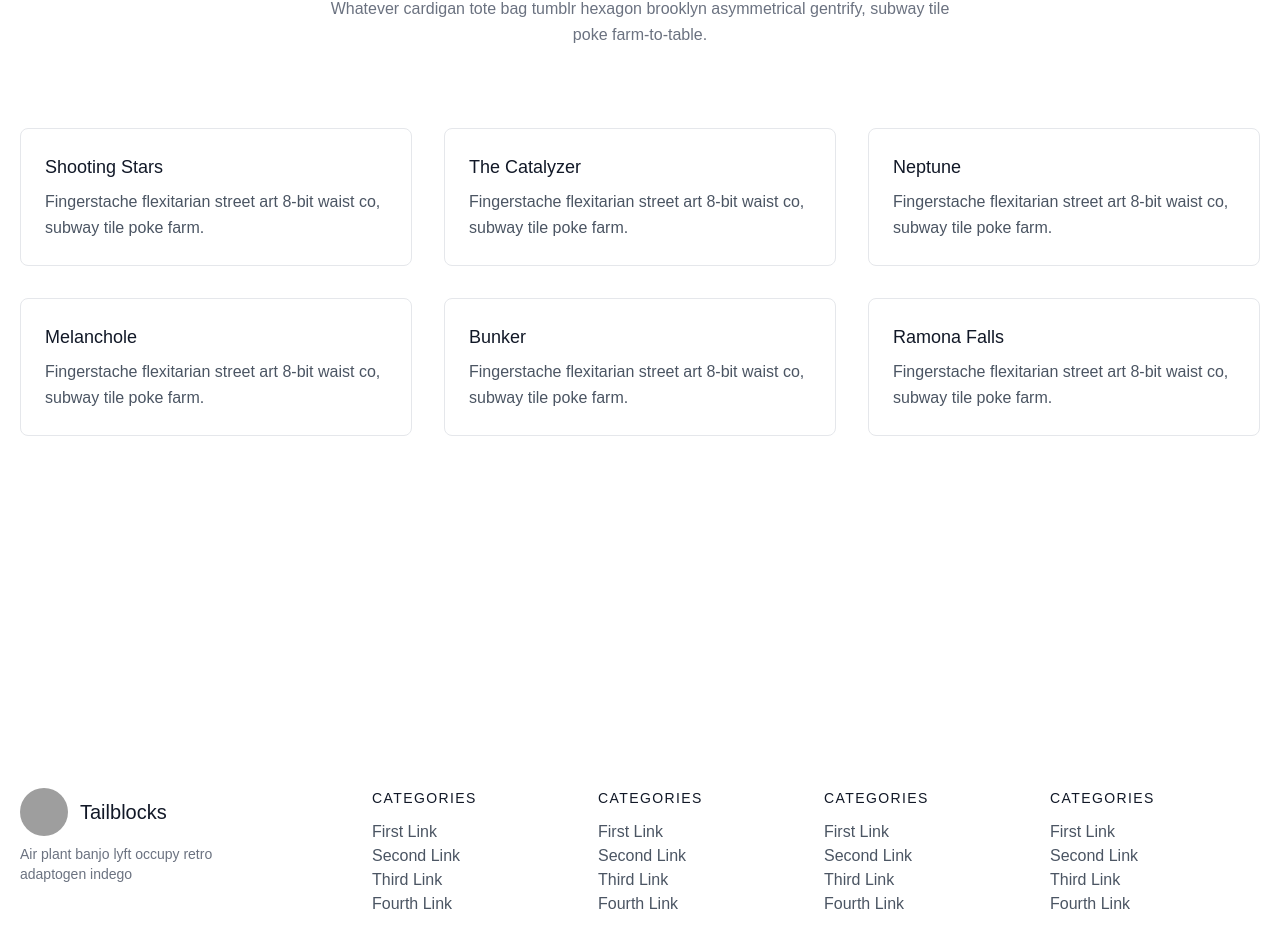
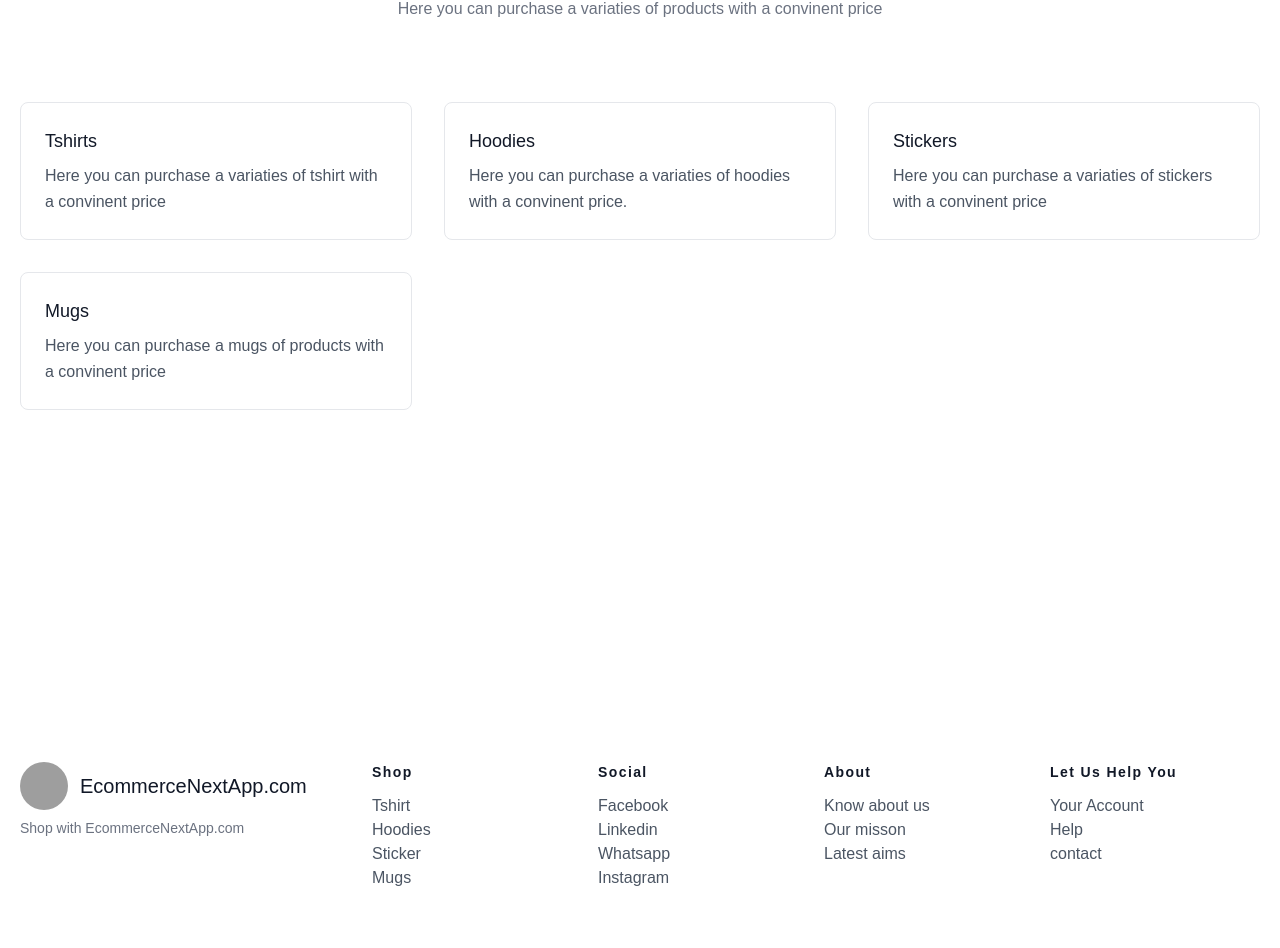
Before and after one commit to Chandrajeetyadav130/ecommercenextapp, a Next.js app: page / in a window 1280 px wide. Shown: the part 216-1164 px from the top of the page. Built offline with nearby package versions, Linux system fonts and the light colour scheme; grey boxes are pictures that could not be loaded.

Commit message:
add api content on slugs and tshirts and footer

```diff
--- a/components/Footer.js
+++ b/components/Footer.js
@@ -1,3 +1,4 @@
+import Link from 'next/link'
 import React from 'react'
 
 const Footer = () => {
@@ -8,77 +9,80 @@ const Footer = () => {
     <div className="w-64 flex-shrink-0 md:mx-0 mx-auto text-center md:text-left">
       <a className="flex title-font font-medium items-center md:justify-start justify-center text-gray-900">
        <img src='ecommerce.jpg' className='w-12 h-12 rounded-3xl'/>
-        <span className="ml-3 text-xl">Tailblocks</span>
+        <span className="ml-3 text-xl">EcommerceNextApp.com</span>
       </a>
-      <p className="mt-2 text-sm text-gray-500">Air plant banjo lyft occupy retro adaptogen indego</p>
+      <p className="mt-2 text-sm text-gray-500">Shop with EcommerceNextApp.com</p>
     </div>
     <div className="flex-grow flex flex-wrap md:pl-20 -mb-10 md:mt-0 mt-10 md:text-left text-center">
       <div className="lg:w-1/4 md:w-1/2 w-full px-4">
-        <h2 className="title-font font-medium text-gray-900 tracking-widest text-sm mb-3">CATEGORIES</h2>
+        <h2 className="title-font  text-gray-900 font-semibold tracking-widest text-sm mb-3">Shop</h2>
         <nav className="list-none mb-10">
           <li>
-            <a className="text-gray-600 hover:text-gray-800">First Link</a>
+            <a className="text-gray-600 hover:text-gray-800"></a>
           </li>
           <li>
-            <a className="text-gray-600 hover:text-gray-800">Second Link</a>
+            <Link a className="text-gray-600 hover:text-gray-800" href={"/Tshirt"}>Tshirt</Link>
           </li>
           <li>
-            <a className="text-gray-600 hover:text-gray-800">Third Link</a>
+          <Link a className="text-gray-600 hover:text-gray-800" href={"/Hoodies"}>Hoodies</Link>
           </li>
           <li>
-            <a className="text-gray-600 hover:text-gray-800">Fourth Link</a>
+          <Link a className="text-gray-600 hover:text-gray-800" href={"/Sticker"}>Sticker</Link>
+          </li>
+          <li>
+          <Link a className="text-gray-600 hover:text-gray-800" href={"/Mugs"}>Mugs</Link>
+          </li>
+
+        </nav>
+      </div>
+      <div className="lg:w-1/4 md:w-1/2 w-full px-4">
+        <h2 className="title-font  text-gray-900 font-semibold tracking-widest text-sm mb-3">Social</h2>
+        <nav className="list-none mb-10">
+          <li>
+            <a className="text-gray-600 hover:text-gray-800">Facebook</a>
+          </li>
+          <li>
+            <a className="text-gray-600 hover:text-gray-800">Linkedin</a>
+          </li>
+          <li>
+            <a className="text-gray-600 hover:text-gray-800">Whatsapp</a>
+          </li>
+          <li>
+            <a className="text-gray-600 hover:text-gray-800">Instagram</a>
           </li>
         </nav>
       </div>
       <div className="lg:w-1/4 md:w-1/2 w-full px-4">
-        <h2 className="title-font font-medium text-gray-900 tracking-widest text-sm mb-3">CATEGORIES</h2>
+        <h2 className="title-font  text-gray-900 font-semibold tracking-widest text-sm mb-3">About</h2>
         <nav className="list-none mb-10">
           <li>
-            <a className="text-gray-600 hover:text-gray-800">First Link</a>
+            <a className="text-gray-600 hover:text-gray-800"></a>
           </li>
           <li>
-            <a className="text-gray-600 hover:text-gray-800">Second Link</a>
+            <a className="text-gray-600 hover:text-gray-800">Know about us</a>
           </li>
           <li>
-            <a className="text-gray-600 hover:text-gray-800">Third Link</a>
+            <a className="text-gray-600 hover:text-gray-800">Our misson</a>
           </li>
           <li>
-            <a className="text-gray-600 hover:text-gray-800">Fourth Link</a>
+            <a className="text-gray-600 hover:text-gray-800">Latest aims</a>
           </li>
         </nav>
       </div>
       <div className="lg:w-1/4 md:w-1/2 w-full px-4">
-        <h2 className="title-font font-medium text-gray-900 tracking-widest text-sm mb-3">CATEGORIES</h2>
+        <h2 className="title-font  text-gray-900 font-semibold tracking-widest text-sm mb-3">
+        Let Us Help You</h2>
         <nav className="list-none mb-10">
           <li>
-            <a className="text-gray-600 hover:text-gray-800">First Link</a>
+            <a className="text-gray-600 hover:text-gray-800">Your Account</a>
           </li>
           <li>
-            <a className="text-gray-600 hover:text-gray-800">Second Link</a>
+            <a className="text-gray-600 hover:text-gray-800">Help</a>
           </li>
           <li>
-            <a className="text-gray-600 hover:text-gray-800">Third Link</a>
+            <a className="text-gray-600 hover:text-gray-800">contact</a>
           </li>
-          <li>
-            <a className="text-gray-600 hover:text-gray-800">Fourth Link</a>
-          </li>
-        </nav>
-      </div>
-      <div className="lg:w-1/4 md:w-1/2 w-full px-4">
-        <h2 className="title-font font-medium text-gray-900 tracking-widest text-sm mb-3">CATEGORIES</h2>
-        <nav className="list-none mb-10">
-          <li>
-            <a className="text-gray-600 hover:text-gray-800">First Link</a>
-          </li>
-          <li>
-            <a className="text-gray-600 hover:text-gray-800">Second Link</a>
-          </li>
-          <li>
-            <a className="text-gray-600 hover:text-gray-800">Third Link</a>
-          </li>
-          <li>
-            <a className="text-gray-600 hover:text-gray-800">Fourth Link</a>
-          </li>
+
         </nav>
       </div>
     </div>
--- a/components/Navbar.js
+++ b/components/Navbar.js
@@ -51,7 +51,7 @@ const Navbar = ({ cart, addToCart, removeFromCart, clearCart, subtotal }) => {
             return (
               <li className='list-decimal font-semibold text-sm  my-4' key={k}>
                 <div className='flex'>
-                  <div className="w-2/3 text-black">{cart[k].name}</div>
+                  <div className="w-2/3 text-black">{cart[k].name} ({cart[k].size.toUpperCase()}/{cart[k].variant})</div>
                   <div className="w-1/3 flex mx-1 gap-1">
                     <FaMinusCircle onClick={() => removeFromCart(k, 1, cart[k].price, cart[k].name, cart[k].size, cart[k].variant)} className='text-pink-500 text-xl cursor-pointer' />
                     <span className='text-white text-sm'>{cart[k].qty}</span>
--- a/pages/Tshirt.js
+++ b/pages/Tshirt.js
@@ -23,11 +23,11 @@ const Tshirt = ({products}) => {
         <p className="mt-1 truncate text-ellipsis">₹{products[items].price}</p>
 
         <div className='truncate text-ellipsis font-semibold'>
-          {products[items].size.includes('s') && <span className='border-gray-200 mx-1'>s</span>}
-          {products[items].size.includes('m') && <span className='border-gray-200 mx-1'>m</span>}
-          {products[items].size.includes('l') && <span className='border-gray-200 mx-1'>l</span>}
-          {products[items].size.includes('xl') && <span className='border-gray-200 mx-1'>xl</span>}
-          {products[items].size.includes('xxl') && <span className='border-gray-200 mx-1'>xxl</span>}
+          {products[items].size.includes('s') && <span className='border-gray-200 mx-1'>S</span>}
+          {products[items].size.includes('m') && <span className='border-gray-200 mx-1'>M</span>}
+          {products[items].size.includes('l') && <span className='border-gray-200 mx-1'>L</span>}
+          {products[items].size.includes('xl') && <span className='border-gray-200 mx-1'>XL</span>}
+          {products[items].size.includes('xxl') && <span className='border-gray-200 mx-1'>XXl</span>}
           </div>
           <div className='truncate text-ellipsis font-semibold'>
           {products[items].color.includes('red') &&<button className="border-2  bg-red-500 rounded-full w-6 h-6 focus:outline-none"></button>
--- a/pages/index.js
+++ b/pages/index.js
@@ -7,7 +7,7 @@ export default function Home() {
 
     >
       <Head>
-        <title>codewear.com</title>
+        <title>EcommerceNextApp.com</title>
       </Head>
 
 
@@ -16,51 +16,39 @@ export default function Home() {
         <div className="container px-5 py-24 mx-auto">
           <div className="flex flex-wrap w-full mb-20 flex-col items-center text-center">
             <h1 className="sm:text-3xl text-2xl font-medium title-font mb-2 text-gray-900">Shop with EcommerceNextApp</h1>
-            <p className="lg:w-1/2 w-full leading-relaxed text-gray-500">Whatever cardigan tote bag tumblr hexagon brooklyn asymmetrical gentrify, subway tile poke farm-to-table.</p>
+            <p className="lg:w-1/2 w-full leading-relaxed text-gray-500">Here you can purchase a variaties of products with a convinent price</p>
           </div>
           <div className="flex flex-wrap -m-4">
+
             <div className="xl:w-1/3 md:w-1/2 p-4">
               <div className="border border-gray-200 p-6 rounded-lg">
 
-                <h2 className="text-lg text-gray-900 font-medium title-font mb-2">Shooting Stars</h2>
-                <p className="leading-relaxed text-base">Fingerstache flexitarian street art 8-bit waist co, subway tile poke farm.</p>
+                <h2 className="text-lg text-gray-900 font-medium title-font mb-2">Tshirts</h2>
+                <p className="leading-relaxed text-base">Here you can purchase a variaties of tshirt with a convinent price</p>
               </div>
             </div>
             <div className="xl:w-1/3 md:w-1/2 p-4">
               <div className="border border-gray-200 p-6 rounded-lg">
 
-                <h2 className="text-lg text-gray-900 font-medium title-font mb-2">The Catalyzer</h2>
-                <p className="leading-relaxed text-base">Fingerstache flexitarian street art 8-bit waist co, subway tile poke farm.</p>
+                <h2 className="text-lg text-gray-900 font-medium title-font mb-2">Hoodies</h2>
+                <p className="leading-relaxed text-base">Here you can purchase a variaties of hoodies with a convinent price.</p>
               </div>
             </div>
             <div className="xl:w-1/3 md:w-1/2 p-4">
               <div className="border border-gray-200 p-6 rounded-lg">
 
-                <h2 className="text-lg text-gray-900 font-medium title-font mb-2">Neptune</h2>
-                <p className="leading-relaxed text-base">Fingerstache flexitarian street art 8-bit waist co, subway tile poke farm.</p>
+                <h2 className="text-lg text-gray-900 font-medium title-font mb-2">Stickers</h2>
+                <p className="leading-relaxed text-base">Here you can purchase a variaties of stickers with a convinent price</p>
               </div>
             </div>
             <div className="xl:w-1/3 md:w-1/2 p-4">
               <div className="border border-gray-200 p-6 rounded-lg">
 
-                <h2 className="text-lg text-gray-900 font-medium title-font mb-2">Melanchole</h2>
-                <p className="leading-relaxed text-base">Fingerstache flexitarian street art 8-bit waist co, subway tile poke farm.</p>
+                <h2 className="text-lg text-gray-900 font-medium title-font mb-2">Mugs</h2>
+                <p className="leading-relaxed text-base">Here you can purchase a mugs of products with a convinent price</p>
               </div>
             </div>
-            <div className="xl:w-1/3 md:w-1/2 p-4">
-              <div className="border border-gray-200 p-6 rounded-lg">
 
-                <h2 className="text-lg text-gray-900 font-medium title-font mb-2">Bunker</h2>
-                <p className="leading-relaxed text-base">Fingerstache flexitarian street art 8-bit waist co, subway tile poke farm.</p>
-              </div>
-            </div>
-            <div className="xl:w-1/3 md:w-1/2 p-4">
-              <div className="border border-gray-200 p-6 rounded-lg">
-
-                <h2 className="text-lg text-gray-900 font-medium title-font mb-2">Ramona Falls</h2>
-                <p className="leading-relaxed text-base">Fingerstache flexitarian street art 8-bit waist co, subway tile poke farm.</p>
-              </div>
-            </div>
           </div>
         </div>
       </section>
```
Also changed, not shown: pages/products/[slugs].js (+78 -67 lines).
